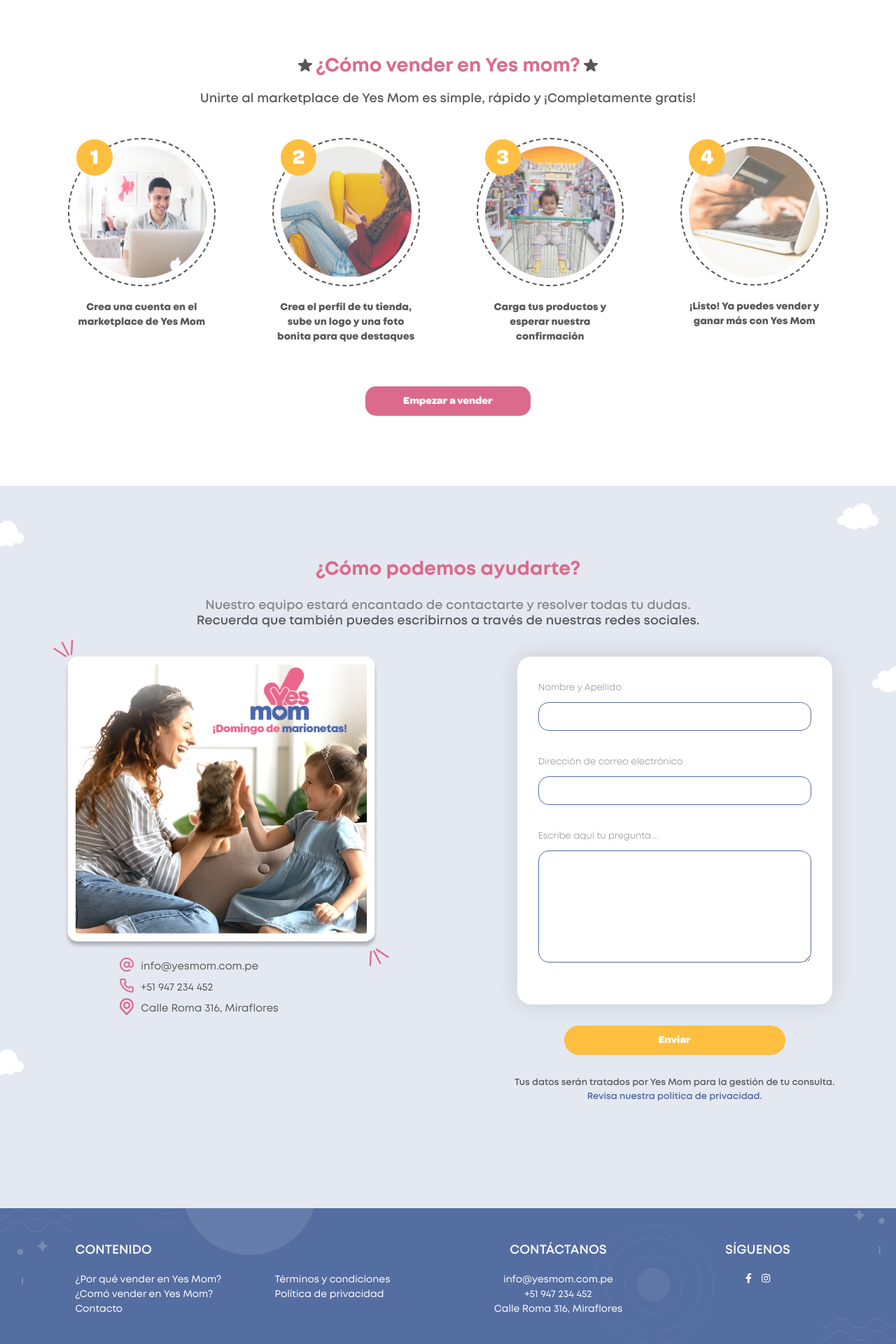
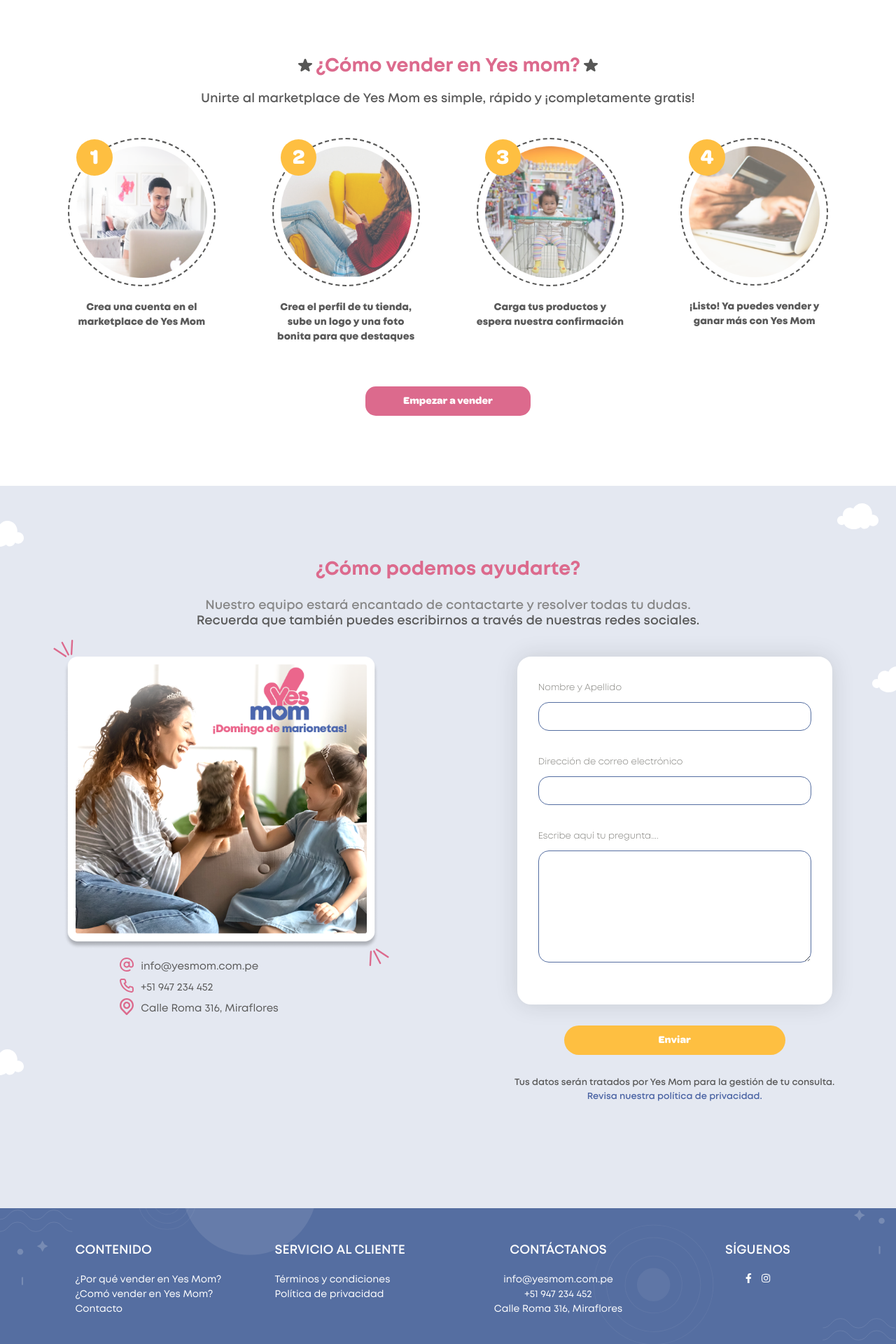
Before and after one commit to HB-Programacion/yesmom-proveedor, a React (Create React App) app: page / in a window 1280 px wide. Shown: the part 880-2800 px from the top of the page at 70% size. Built offline with nearby package versions, Linux system fonts and the light colour scheme; no server answers.

Commit message:
update segun ppt

```diff
--- a/src/components/Footer/Footer.js
+++ b/src/components/Footer/Footer.js
@@ -44,7 +44,8 @@
             <Col xs={12} sm={12} md={3} lg={3} xl={3}>
               <div className="padding-left text-left pb-1">
                 <h6 className="title-footer">
-                  <b className="p-1 hide-mobile"></b>
+                  {/* <b className="p-1 hide-mobile"></b> */}
+                  <b>SERVICIO AL CLIENTE</b>
                 </h6>
                 <div className="box-contenido-footer">
 
--- a/src/pages/Home/Home.js
+++ b/src/pages/Home/Home.js
@@ -72,7 +72,7 @@
     {
       id: 3,
       img: venderThird,
-      description: "Carga tus productos y esperar nuestra confirmación",
+      description: "Carga tus productos y espera nuestra confirmación",
     },
     {
       id: 4,
@@ -175,7 +175,7 @@
                 <div className="home--container-description">
                   <h5>
                     Unirte al marketplace de Yes Mom es simple, rápido y
-                    ¡Completamente gratis!
+                    ¡completamente gratis!
                   </h5>
                 </div>
 
@@ -318,8 +318,8 @@
                         <p className="home--end-text">
                           Tus datos serán tratados por Yes Mom para la gestión
                           de tu consulta.{" "}
-                          <Link to="/politicas">
-                            <a className="/politicas" href="/politicas">
+                          <Link to="/politicasdeprivacidad">
+                            <a className="/politicas" href="/politicasdeprivacidad">
                               {" "}
                               <span className="home--privacidad">
                                 Revisa nuestra política de privacidad.
```
